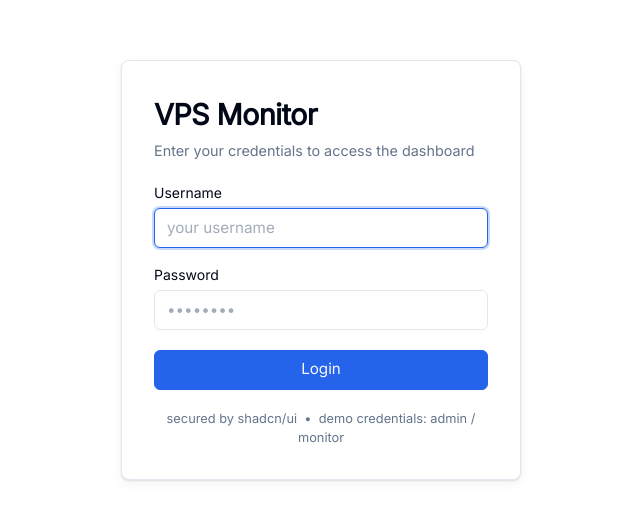
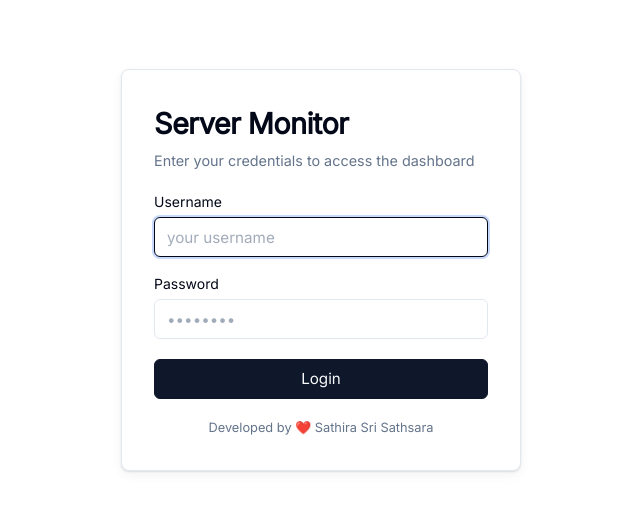
Before and after one commit to SathiraSriSathsara/simple-server-monitor, a website: page public/login.html in a window 1280 px wide. Shown: the part 130-650 px from the top of the page, without its empty margins (319-959 px from the left). Drawn offline with Linux system fonts and the light colour scheme.

Commit message:
fix: update titles and headers to reflect 'Server Monitor' branding

```diff
--- a/public/login.html
+++ b/public/login.html
@@ -1,9 +1,10 @@
 <!DOCTYPE html>
 <html lang="en">
+
 <head>
     <meta charset="utf-8" />
     <meta name="viewport" content="width=device-width, initial-scale=1" />
-    <title>Login · VPS Monitor (shadcn/ui)</title>
+    <title>Login · Server Monitor</title>
 
     <!-- Font (Inter, used by shadcn) & base styling -->
     <link rel="preconnect" href="https://fonts.googleapis.com" />
@@ -26,7 +27,7 @@
             --card-foreground: 222.2 84% 4.9%;
             --popover: 0 0% 100%;
             --popover-foreground: 222.2 84% 4.9%;
-            --primary: 221.2 83.2% 53.3%;
+            --primary: 222.2 47.4% 11.2%;
             --primary-foreground: 210 40% 98%;
             --secondary: 210 40% 96.1%;
             --secondary-foreground: 222.2 47.4% 11.2%;
@@ -38,7 +39,7 @@
             --destructive-foreground: 210 40% 98%;
             --border: 214.3 31.8% 91.4%;
             --input: 214.3 31.8% 91.4%;
-            --ring: 221.2 83.2% 53.3%;
+            --ring: 222.2 84% 4.9%;
             --radius: 0.5rem;
         }
 
@@ -143,8 +144,8 @@
         }
 
         .btn:hover {
-            background-color: hsl(221.2 83.2% 45%);
-            border-color: hsl(221.2 83.2% 45%);
+            background-color: hsl(240, 2%, 9%);
+            border-color: hsl(0, 0%, 8%);
         }
 
         .btn:focus-visible {
@@ -193,11 +194,12 @@
         }
     </style>
 </head>
+
 <body>
 
     <div class="card">
         <div class="card-header">
-        <h2>VPS Monitor</h2>
+            <h2>Server Monitor</h2>
             <p>Enter your credentials to access the dashboard</p>
         </div>
 
@@ -217,18 +219,21 @@
         <!-- error container styled as shadcn destructive alert -->
         <div id="err" class="error" style="display: none;">
             <svg viewBox="0 0 24 24" stroke-linecap="round" stroke-linejoin="round">
-            <circle cx="12" cy="12" r="10"></circle><line x1="12" y1="8" x2="12" y2="12"></line><line x1="12" y1="16" x2="12.01" y2="16"></line>
+                <circle cx="12" cy="12" r="10"></circle>
+                <line x1="12" y1="8" x2="12" y2="12"></line>
+                <line x1="12" y1="16" x2="12.01" y2="16"></line>
             </svg>
             <span id="errMessage"></span>
         </div>
 
         <div class="text-muted">
-        secured by shadcn/ui &nbsp;•&nbsp; demo credentials: admin / monitor
+            Developed by ❤️ <a href="https://github.com/SathiraSriSathsara" class="text-muted"
+                style="text-decoration: none;">Sathira Sri Sathsara</a>
         </div>
     </div>
 
     <script>
-        (function() {
+        (function () {
             // cache elements
             const usernameInput = document.getElementById('u');
             const passwordInput = document.getElementById('p');
@@ -252,7 +257,7 @@
             usernameInput.addEventListener('input', hideError);
             passwordInput.addEventListener('input', hideError);
 
-            window.login = async function() {
+            window.login = async function () {
                 const username = usernameInput.value.trim();
                 const password = passwordInput.value;
 
@@ -320,4 +325,5 @@
 
     <!-- Optional subtle border-ring effect matches shadcn/radix -->
 </body>
+
 </html>
```
Also changed, not shown: public/index.html (+2 -2 lines), 1 other file. Lines whose indentation alone changed are shown as unchanged.
